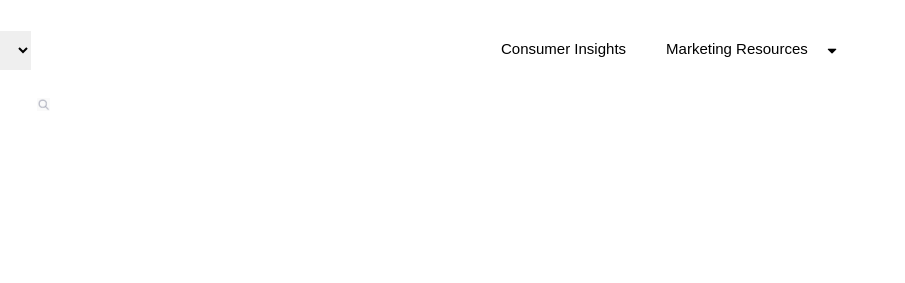
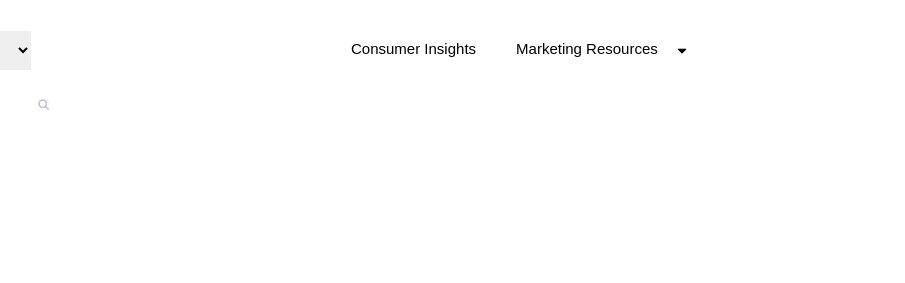
Before and after one commit to Radhikajram/hyf-FooCoding-Html, a plain HTML site: page docs/Html/Day3 - Design a page/index.html in a window 1280 px wide. Shown: the top 283 px of the page, 375-1280 px from the left. Drawn offline with nearby package versions, Linux system fonts and the light colour scheme.

Commit message:
Changed the style sheet

```diff
--- a/docs/Html/Day3 - Design a page/style.css
+++ b/docs/Html/Day3 - Design a page/style.css
@@ -73,7 +73,7 @@ nav ul > li:nth-last-child(2) ul {
   left: auto;
 }
 .secondlist {
-  margin-left: 450px;
+  margin-left: 300px;
   color: black;
 }
 #list {
```
